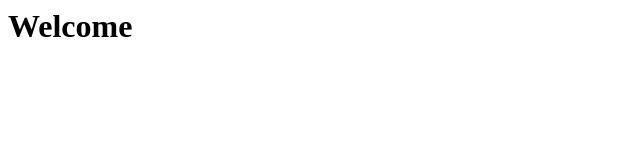
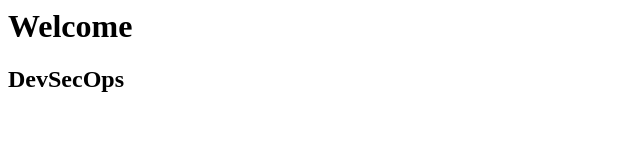
Before and after one commit to nishanthkumarpathi/sampleapp, a plain HTML site: page index.html in a window 1280 px wide. Shown: the whole page, without its empty margins (0-640 px from the left). Drawn offline with Linux system fonts and the light colour scheme.

Commit message:
Second Commit

```diff
--- a/index.html
+++ b/index.html
@@ -1 +1,2 @@
 <h1> Welcome </h1>
+<h2> DevSecOps </h2>
```
